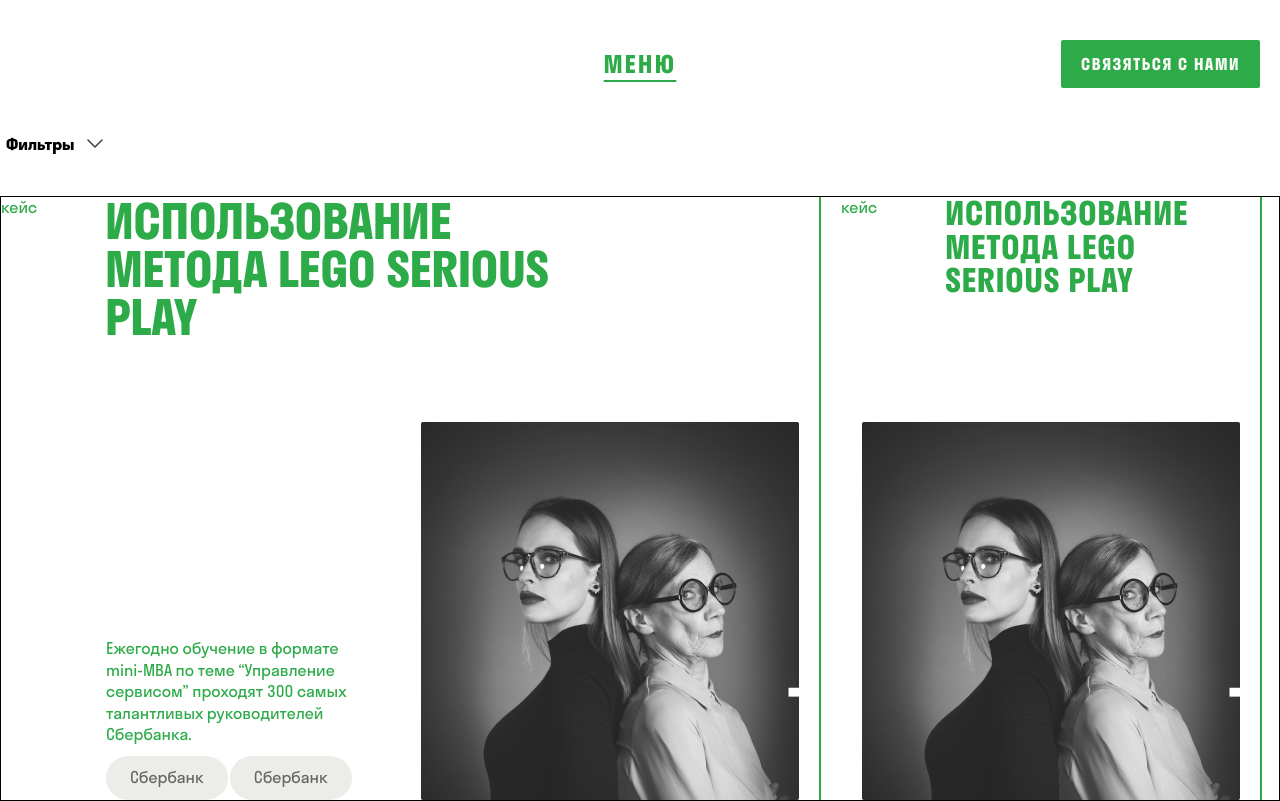
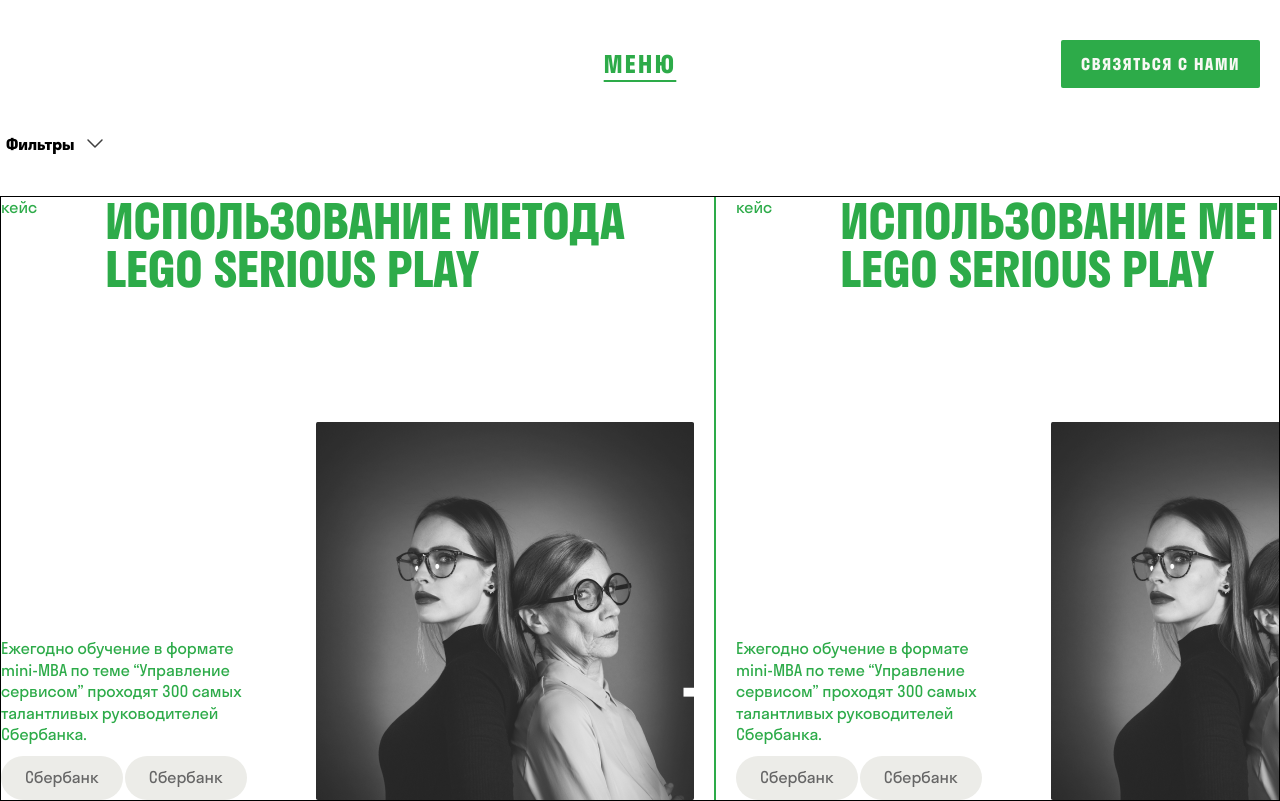
Before and after one commit to DavidEliauri/TBGROUP, a Vue app: page /trainings in a window 1280 px wide. Built offline with nearby package versions, Linux system fonts and the light colour scheme.

Commit message:
Control point

```diff
--- a/src/pages/Trainings.vue
+++ b/src/pages/Trainings.vue
@@ -26,10 +26,60 @@
 </template>
 <script setup>
 import Badge from '@/components/Badge.vue';
-import {ref} from 'vue';
+import {ref, nextTick} from 'vue';
+import {gsap} from 'gsap';
 
 const active_index = ref(1);
-const selectTrainingIndex = training_index => active_index.value = training_index;
+const selectTrainingIndex = training_index => {
+  if (active_index.value === training_index) return;
+  animateOldTraining();
+  active_index.value = training_index;
+  nextTick(() => animateNewTraining());
+}
+
+const EASE_NAME = 'power4';
+const DURATION_TIME = 1;
+
+function animateOldTraining() {
+  gsap.to('.training.active', {minWidth: 441, width: 441, maxWidth: 441, ease: EASE_NAME, duration: DURATION_TIME})
+  gsap.to('.training.active .training__content__image__wrapper', {
+    width: 295,
+    maxHeight: 295,
+    ease: EASE_NAME,
+    duration: DURATION_TIME
+  });
+
+  gsap.to('training.active .training__header__title', {
+    width: 277, fontSize: 32, lineHeight: '105%', letterSpacing: '0.03em'
+  });
+  gsap.to('.training.active .training__content__main', {
+    display: 'none',
+    width: 0, ease: EASE_NAME, opacity: 0, duration: DURATION_TIME
+  });
+}
+
+function animateNewTraining() {
+  console.log("animate new")
+  gsap.to('.training.active', {width: 820, minWidth: 820, maxWidth: 820, ease: EASE_NAME, duration: DURATION_TIME})
+  gsap.to('training.active .training__header__title', {
+    width: 498, fontSize: 48, lineHeight: '100%'
+  });
+  gsap.to('.training.active .training__content__image__wrapper', {
+    width: 378,
+    maxHeight: 378,
+    ease: EASE_NAME,
+    duration: DURATION_TIME
+  });
+  gsap.to('.training.active .training__content__main', {
+    display: 'flex',
+    width: 'auto',
+    ease: EASE_NAME,
+    opacity: 1,
+    duration: DURATION_TIME
+  });
+}
+
+
 </script>
 <style lang="scss">
 .trainings-page {
@@ -45,9 +95,6 @@ const selectTrainingIndex = training_index => active_index.value = training_inde
 
 .training {
   color: $BRIGHT_GREEN_100;
-  min-width: 820px;
-  width: 820px;
-  max-width: 820px;
   height: 603px;
   border-right: 2px solid $BRIGHT_GREEN_100;
   padding: 0 20px;
@@ -55,29 +102,19 @@ const selectTrainingIndex = training_index => active_index.value = training_inde
   flex-direction: column;
   justify-content: space-between;
   align-items: flex-start;
-  transition: 10s;
 
-  * {
-    transition: 10s;
-  }
-
-  &:not(.active) {
-    min-width: 441px;
-    width: 441px;
-    max-width: 441px;
-  }
 
   &:not(.active) & {
     &__header__title {
-      width: 277px;
-      font-size: 32px;
-      line-height: 105%;
-      letter-spacing: 0.03em;
+
     }
 
     &__content {
       &__main {
-        display: none;
+      }
+
+      &__image__wrapper {
+
       }
     }
   }
@@ -100,7 +137,6 @@ const selectTrainingIndex = training_index => active_index.value = training_inde
     &__title {
       line-clamp: 4;
       -webkit-line-clamp: 4;
-      width: 498px;
 
     }
   }
```
